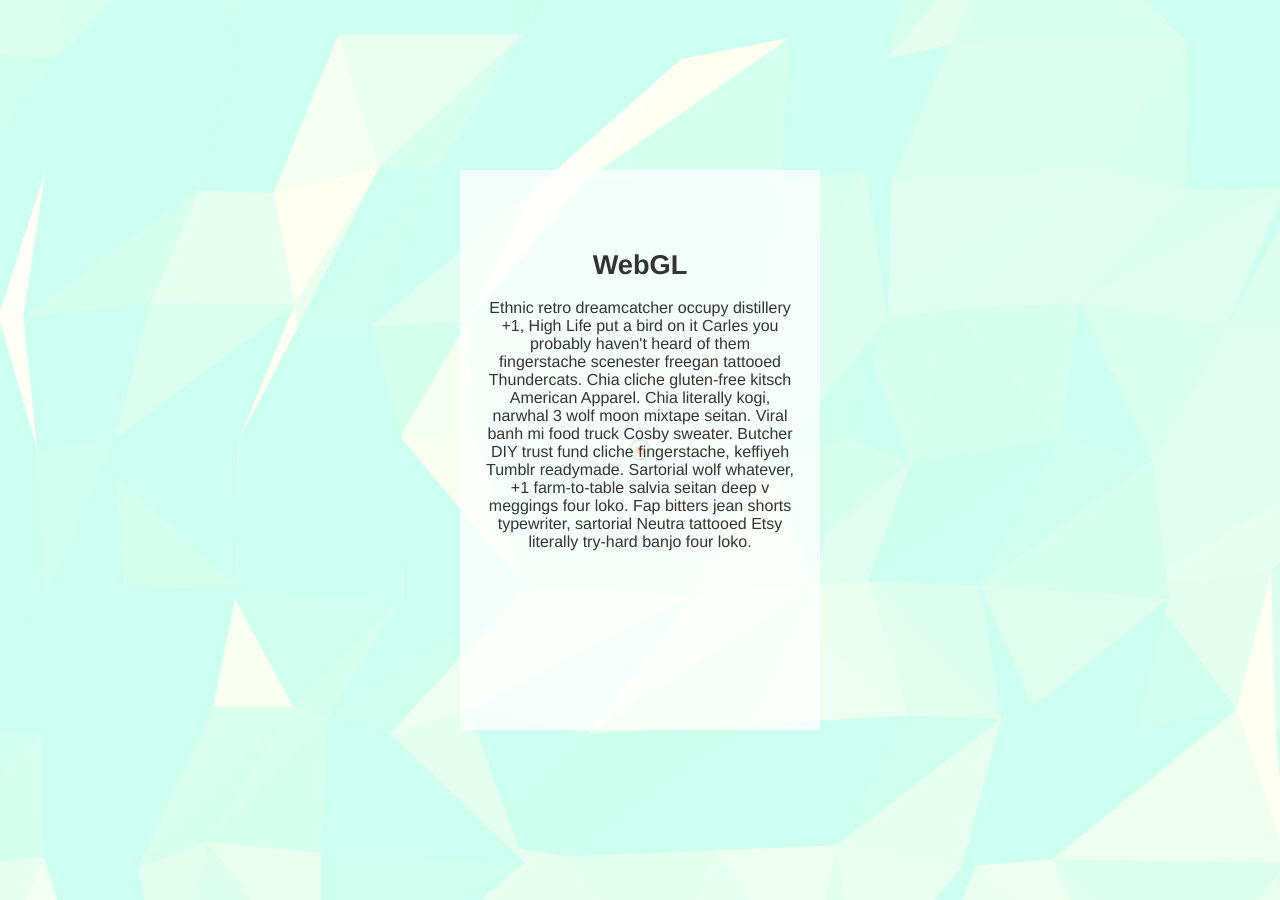
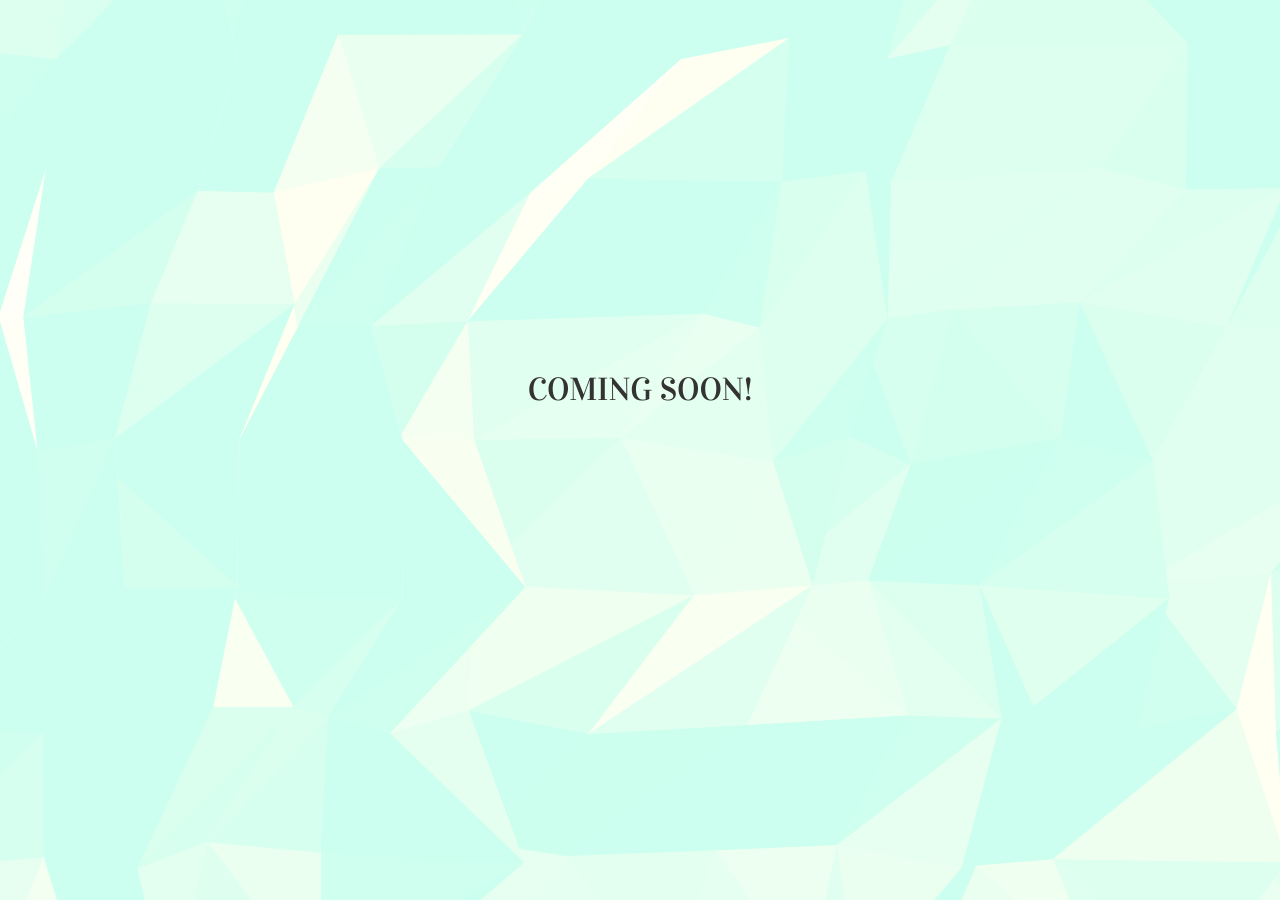
Before and after one commit to brendanjryan/Website, a Jekyll site: the page built from index.html, in a window 1280 px wide. Built offline with Jekyll 4.4.1, drawn with Linux system fonts in a browser that asks for light colours; nearby versions of some CDN libraries; a style sheet for code colours, icons or effects is not loaded.

Commit message:
ready for (pre)release

```diff
--- a/_layouts/default.html
+++ b/_layouts/default.html
@@ -12,6 +12,9 @@
   <link href="//netdna.bootstrapcdn.com/twitter-bootstrap/2.3.2/css/bootstrap-combined.no-icons.min.css" rel="stylesheet">
   <link href="//netdna.bootstrapcdn.com/font-awesome/3.2.1/css/font-awesome.css" rel="stylesheet">
 
+  <!-- Fonts -->
+  <link href='http://fonts.googleapis.com/css?family=Vidaloka' rel='stylesheet' type='text/css'>
+
   <!-- Styles -->
   <link rel="stylesheet" href="public/css/styles.css">
 </head>
@@ -20,17 +23,11 @@
 
   <section id="container" class="container">
     <section id="mesh" class="container"></section>
-    <section class="content">
-      <article>
-        <header>
-          <h1>WebGL</h1>
-        </header>
-        <section class="description">
-          <p>Ethnic retro dreamcatcher occupy distillery +1, High Life put a bird on it Carles you probably haven't heard of them fingerstache scenester freegan tattooed Thundercats. Chia cliche gluten-free kitsch American Apparel. Chia literally kogi, narwhal 3 wolf moon mixtape seitan. Viral banh mi food truck Cosby sweater. Butcher DIY trust fund cliche fingerstache, keffiyeh Tumblr readymade. Sartorial wolf whatever, +1 farm-to-table salvia seitan deep v meggings four loko. Fap bitters jean shorts typewriter, sartorial Neutra tattooed Etsy literally try-hard banjo four loko.</p>
-        </section>
-      </article>
+    <section class="content container">
+      <h1>Coming Soon!</h1>
     </section>
   </section>
+
 
   <script src="//ajax.googleapis.com/ajax/libs/jquery/1.9.1/jquery.min.js"></script>
   <script src = "public/scripts/vendor/modernizr-latest.js"></script>
--- a/public/css/styles.css
+++ b/public/css/styles.css
@@ -12,7 +12,10 @@ canvas{
 }
 
 .content{
+
   transition: opacity 0.4s ease-out;
+
+
   margin: -280px -180px;
   text-align: center;
   position: absolute;
@@ -22,13 +25,19 @@ canvas{
   top: 50%;
 
 
+  color: #333;
+  /*font-family: "HelveticaNeue-Light", "Helvetica Neue Light", "Helvetica Neue", Helvetica, Arial, "Lucida Grande", sans-serif;*/
+  font-weight: 300;
+  text-rendering: optimizeLegibility;
 
 
-  color: #333;
-  font-family: "HelveticaNeue-Light", "Helvetica Neue Light", "Helvetica Neue", Helvetica, Arial, "Lucida Grande", sans-serif;
-  font-weight: 300;
-  text-rendering: optimizeLegibility;
+  /*
+
   background-color: rgba(255, 255, 255, 0.75);
+
+
+  */
+
 }
 
 .content > article{
@@ -37,6 +46,9 @@ canvas{
 }
 
 
-.content > article h1{
-  font-size: 1.7rem;
+.container >  h1{
+ ont-size: 3rem;
+ margin-top: 200px;
+ font-weight: normal;
+ text-transform: uppercase;
 }
--- a/public/scripts/script.js
+++ b/public/scripts/script.js
@@ -33,8 +33,8 @@
     maxLimit: null,
     minDistance: 20,
     maxDistance: 400,
-    autopilot: false,
-    draw: true,
+    autopilot: true,
+    draw: false,
     bounds: FSS.Vector3.create(),
     step: FSS.Vector3.create(
       Math.randomInRange(0.2, 1.0),
```
